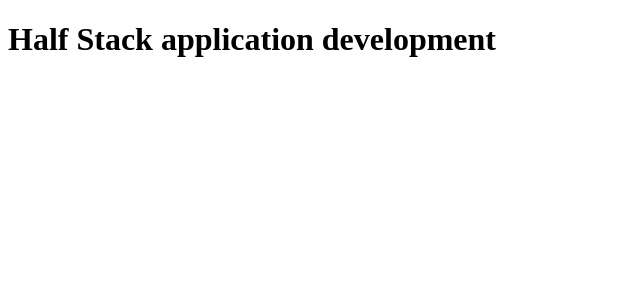
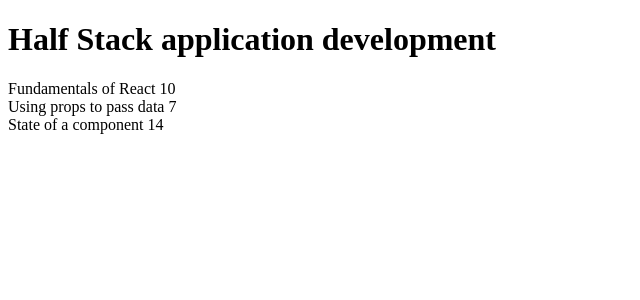
Before and after one commit to Barnab1/Full-Stack-Open, a React (Vite) app in the folder part2/: page / in a window 1280 px wide. Shown: the top 300 px of the page, without its empty margins (0-640 px from the left). Built offline with nearby package versions, Linux system fonts and the light colour scheme.

Commit message:
Did the xercise 2.1 of Part2

```diff
--- a/part2/src/App.jsx
+++ b/part2/src/App.jsx
@@ -1,15 +1,34 @@
-const Header = (props) => <h1>{props.courseName}</h1>
+const Header = ({courseName}) => <h1>{courseName}</h1>
 
 const Course = ({course})=>{
   return (
     <div>
       <Header courseName={course.name}/>
+      <Content parts = {course.parts}/>
     </div>
   )
 }
 
 //const Total = (props) => <p>Number of exercises {props.total}</p>
+const Part = ({part})=>{
+  return (
+        <div>
+          <span>{part.name} </span>
 
+          <span> {part.exercises}</span>
+        </div>)
+}
+
+const Content = ({parts})=>{
+  return (
+    <div>
+      {
+      parts.map((part)=>
+        <Part key={part.id} part={part}/>
+      )}
+    </div>
+  )
+}
 
 const App = () => {
   const course = {
@@ -36,4 +55,4 @@
   return <Course course={course}/>
 }
 
-export default App
+export default App ;
```
